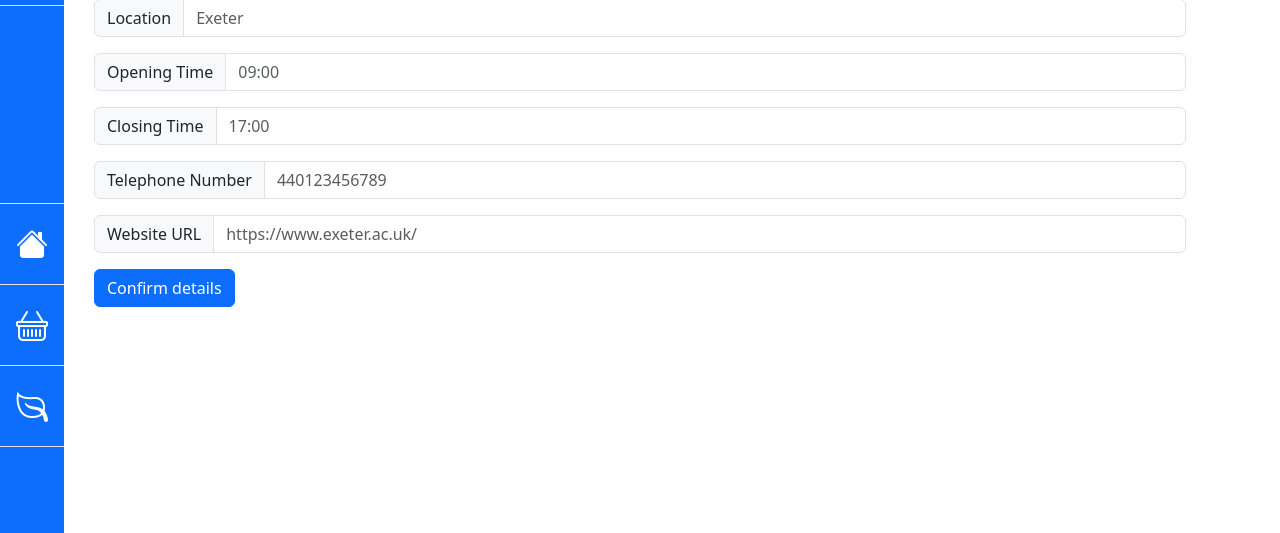
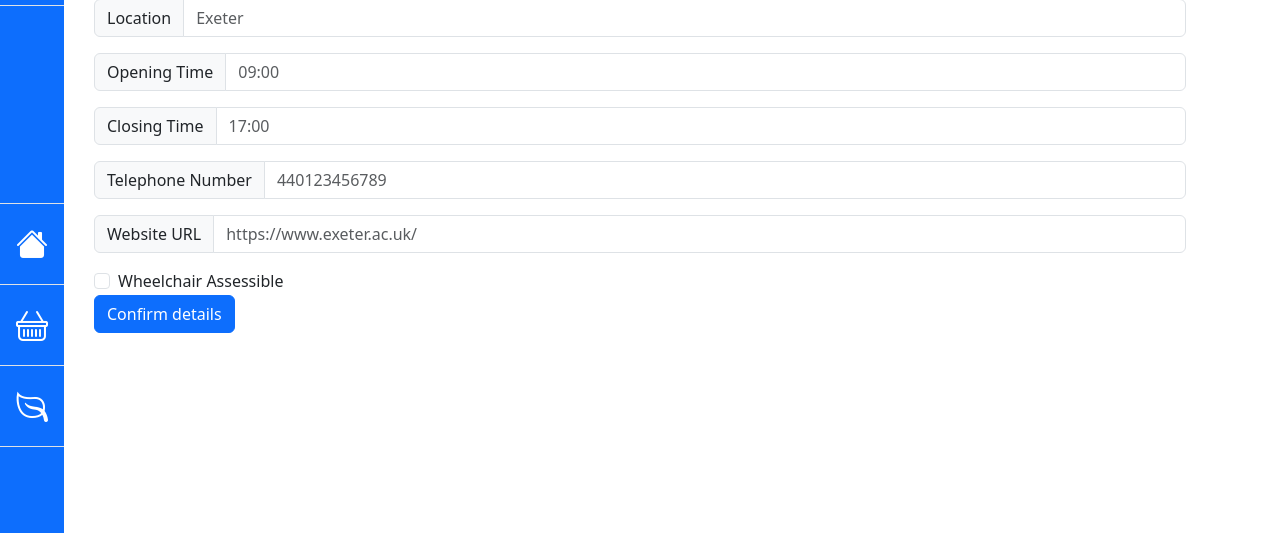
Before and after one commit to BrianStadnicki/COM2020-team-project, a Django app: template food-waste-rescue/main/templates/registration/seller_profile.html in a window 1280 px wide. Shown: the part 75-608 px from the top of the page. Run offline with Django 5.2, Linux system fonts and the light colour scheme; the template is opened without the code that fills it: values that come from a table or form of the project are taken from there, others are empty; some libraries are stand-ins or nearby versions.

Commit message:
added wheelchair to seller

```diff
--- a/food-waste-rescue/main/forms.py
+++ b/food-waste-rescue/main/forms.py
@@ -28,6 +28,7 @@ class SellerExtraForm(forms.ModelForm):
             "closing_time",
             "telephone_number",
             "website_url",
+            "wheelchair"
         ]
 
 
--- a/food-waste-rescue/main/management/commands/seed.py
+++ b/food-waste-rescue/main/management/commands/seed.py
@@ -222,6 +222,9 @@ def create_demo_user():
 def create_demo_seller():
     """Create a fixed demo seller"""
     logger.info("Creating demo seller")
+    wheelychair = False
+    wheelchairspin= random.randint(0,1)
+    if wheelchairspin == 1: wheelychair= True
 
     demo_seller_user = User.objects.create_user(
         username="demo_seller", email="demo_seller@exeter.ac.uk", password="demo_seller"
@@ -233,6 +236,7 @@ def create_demo_seller():
         closing_time=time(17, 0),
         telephone_number="441326370400",
         website_url="https://www.exeter.ac.uk/",
+        wheelchair= wheelychair
     )
     demo_seller_user.user_type = "seller"
     demo_seller_user.save()
--- a/food-waste-rescue/main/models.py
+++ b/food-waste-rescue/main/models.py
@@ -22,6 +22,7 @@ class Seller(models.Model):
     closing_time = models.TimeField(default=datetime.time(17, 00))
     telephone_number = models.CharField(max_length=100, default="441392661000")
     website_url = models.URLField(default="https://www.exeter.ac.uk/")
+    wheelchair = models.BooleanField(default=False)
 
 
 class Bundle_posting(models.Model):
--- a/food-waste-rescue/main/templates/main/bundle.html
+++ b/food-waste-rescue/main/templates/main/bundle.html
@@ -65,6 +65,10 @@
                     <p>{{post.seller.telephone_number}}</p>
                     <p>{{post.seller.user.email}}</p>
                     <p><a class="link-opacity-50-hover" href={{post.seller.website_url}}>{{post.seller.website_url}}</a></p>
+                    {% if post.seller.wheelchair %}
+                    <i class="bi bi-person-wheelchair"></i>
+                    {% endif %}
+
                 </div>
             </div>
         </div>
--- a/food-waste-rescue/main/templates/main/bundles.html
+++ b/food-waste-rescue/main/templates/main/bundles.html
@@ -72,6 +72,7 @@
                                     <div class="col">
                                         <p>{{post.seller.location}}</p>
                                         <a href="{% url 'bundle_view_url' post.id %}" class="btn btn-outline-primary">View</a>
+                                    <div class="mt-2"> {% if post.seller.wheelchair %}<p><i class="bi bi-person-wheelchair"></i></p>{% endif %}</div>
                                     </div>
                                 </div>
                             </div>
--- a/food-waste-rescue/main/templates/registration/seller_profile.html
+++ b/food-waste-rescue/main/templates/registration/seller_profile.html
@@ -38,6 +38,14 @@
             <input type="text" class="form-control" name="website_url" placeholder="https://www.exeter.ac.uk/" value="{{ form.initial.website_url}}">
             {{form.website_url.errors}}
         </div>
+
+    <div class="form-check">
+        <input class="form-check-input" type="checkbox" name="wheelchair" {% if form.initial.wheelchair == True %}checked{% endif %}>
+        <label class="form-check-label" for="wheelchair">
+            Wheelchair Assessible
+        </label>
+        {{form.wheelchair.errors}}
+    </div>
     <button type="submit" value="Save Seller Details" class="btn btn-primary">Confirm details</button>
 
 </form>
```
Also changed, not shown: food-waste-rescue/main/migrations/0012_seller_wheelchair.py (added).
